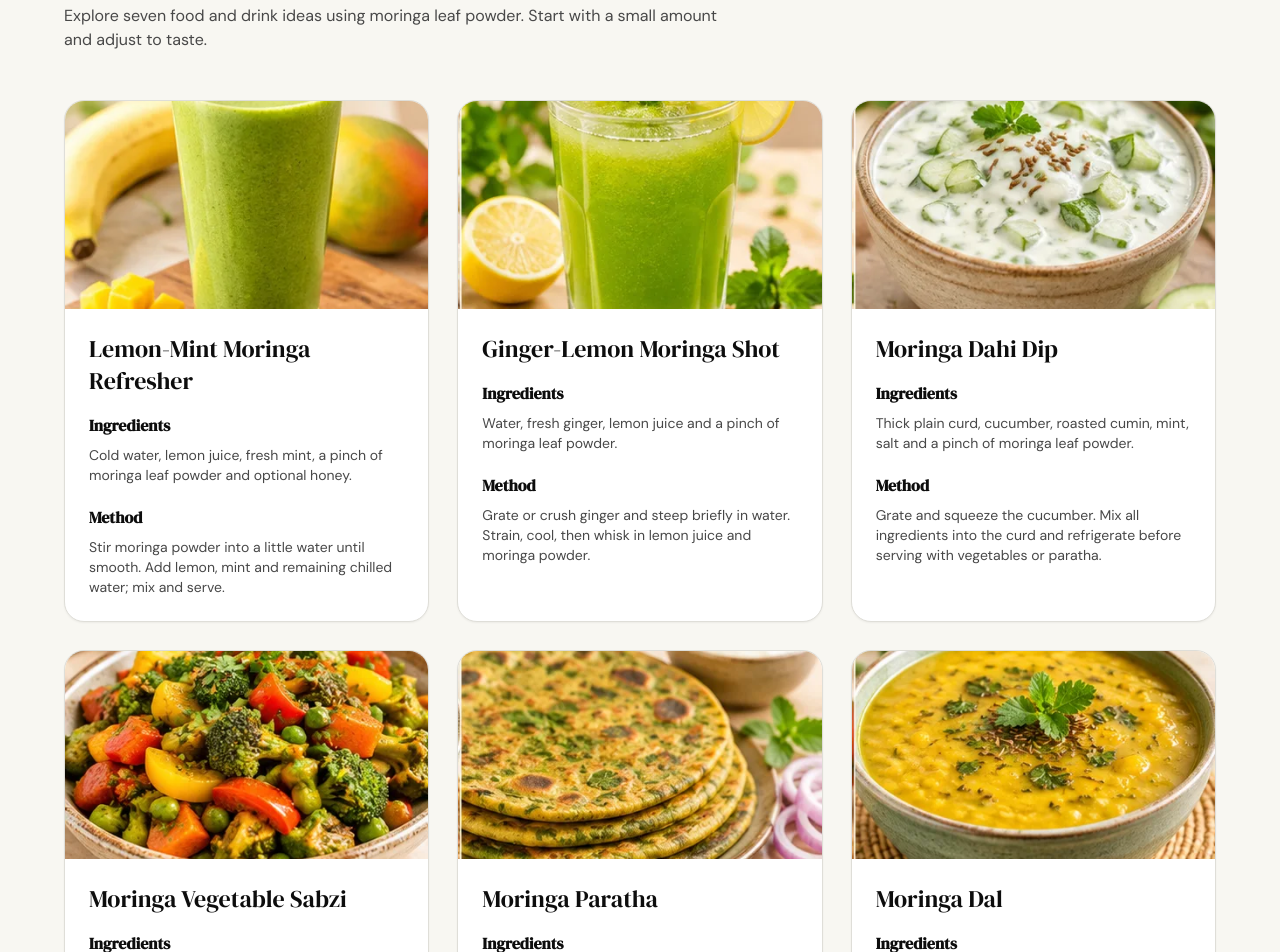
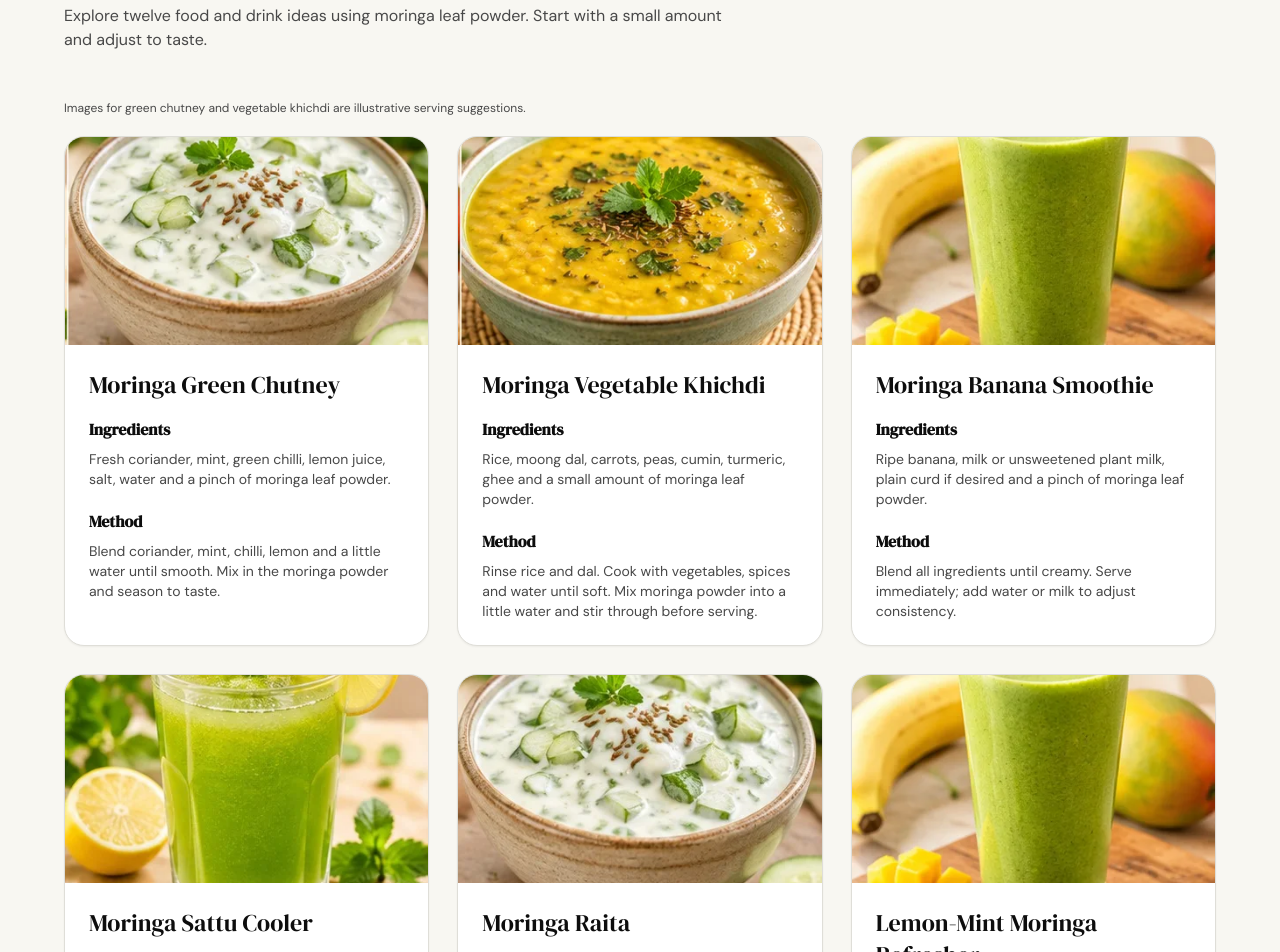
Before and after one commit to chitiagarwal/bio-peri-posa-website, a React (Vite) app in the folder src/frontend/: page /recipes in a window 1280 px wide. Shown: the part 200-1152 px from the top of the page. Built offline with nearby package versions, Linux system fonts and the light colour scheme; no server answers; what @icp-sdk/core would draw is missing.

Commit message:
Add five requested recipes for twelve total, including ingredient instructions and imagery

```diff
--- a/src/frontend/src/pages/Recipes.tsx
+++ b/src/frontend/src/pages/Recipes.tsx
@@ -1,6 +1,12 @@
 import { useEffect } from "react";
 import { approvedImages } from "../data/approvedImages";
 const recipes = [
+  {title:"Moringa Green Chutney", image:approvedImages.dip, ingredients:"Fresh coriander, mint, green chilli, lemon juice, salt, water and a pinch of moringa leaf powder.", method:"Blend coriander, mint, chilli, lemon and a little water until smooth. Mix in the moringa powder and season to taste."},
+  {title:"Moringa Vegetable Khichdi", image:approvedImages.dal, ingredients:"Rice, moong dal, carrots, peas, cumin, turmeric, ghee and a small amount of moringa leaf powder.", method:"Rinse rice and dal. Cook with vegetables, spices and water until soft. Mix moringa powder into a little water and stir through before serving."},
+  {title:"Moringa Banana Smoothie", image:approvedImages.smoothie, ingredients:"Ripe banana, milk or unsweetened plant milk, plain curd if desired and a pinch of moringa leaf powder.", method:"Blend all ingredients until creamy. Serve immediately; add water or milk to adjust consistency."},
+  {title:"Moringa Sattu Cooler", image:approvedImages.cooler, ingredients:"Roasted chana sattu, chilled water, lemon juice, roasted cumin, black salt and a pinch of moringa leaf powder.", method:"Whisk sattu with a little water to remove lumps. Stir in the remaining ingredients, top up with cold water and serve."},
+  {title:"Moringa Raita", image:approvedImages.raita, ingredients:"Plain curd, grated cucumber, roasted cumin, salt, chopped coriander and a pinch of moringa leaf powder.", method:"Whisk the curd, squeeze excess water from cucumber and combine everything. Chill before serving."},
+
   {title:"Lemon-Mint Moringa Refresher", image:approvedImages.refresher, ingredients:"Cold water, lemon juice, fresh mint, a pinch of moringa leaf powder and optional honey.", method:"Stir moringa powder into a little water until smooth. Add lemon, mint and remaining chilled water; mix and serve."},
   {title:"Ginger-Lemon Moringa Shot", image:approvedImages.shot, ingredients:"Water, fresh ginger, lemon juice and a pinch of moringa leaf powder.", method:"Grate or crush ginger and steep briefly in water. Strain, cool, then whisk in lemon juice and moringa powder."},
   {title:"Moringa Dahi Dip", image:approvedImages.dip, ingredients:"Thick plain curd, cucumber, roasted cumin, mint, salt and a pinch of moringa leaf powder.", method:"Grate and squeeze the cucumber. Mix all ingredients into the curd and refrigerate before serving with vegetables or paratha."},
@@ -16,7 +22,8 @@ export default function Recipes(){
     <div className="max-w-6xl mx-auto">
       <p className="text-brand-green uppercase tracking-widest font-semibold text-sm mb-3">From our kitchen</p>
       <h1 className="font-serif text-4xl md:text-6xl mb-4">Simple botanical recipes</h1>
-      <p className="text-muted-foreground max-w-2xl mb-12">Explore seven food and drink ideas using moringa leaf powder. Start with a small amount and adjust to taste.</p>
+      <p className="text-muted-foreground max-w-2xl mb-12">Explore twelve food and drink ideas using moringa leaf powder. Start with a small amount and adjust to taste.</p>
+      <p className="text-xs text-muted-foreground mb-5">Images for green chutney and vegetable khichdi are illustrative serving suggestions.</p>
       <div className="grid md:grid-cols-3 gap-7">{recipes.map(r=><article key={r.title} className="bg-white rounded-2xl overflow-hidden border border-border shadow-sm">
         <img src={r.image} alt={r.title+" prepared dish"} className="w-full h-52 object-cover"/>
         <div className="p-6"><h2 className="font-serif text-2xl mb-4">{r.title}</h2><h3 className="font-semibold mb-2">Ingredients</h3><p className="text-sm text-muted-foreground mb-5">{r.ingredients}</p><h3 className="font-semibold mb-2">Method</h3><p className="text-sm text-muted-foreground">{r.method}</p></div>
```
